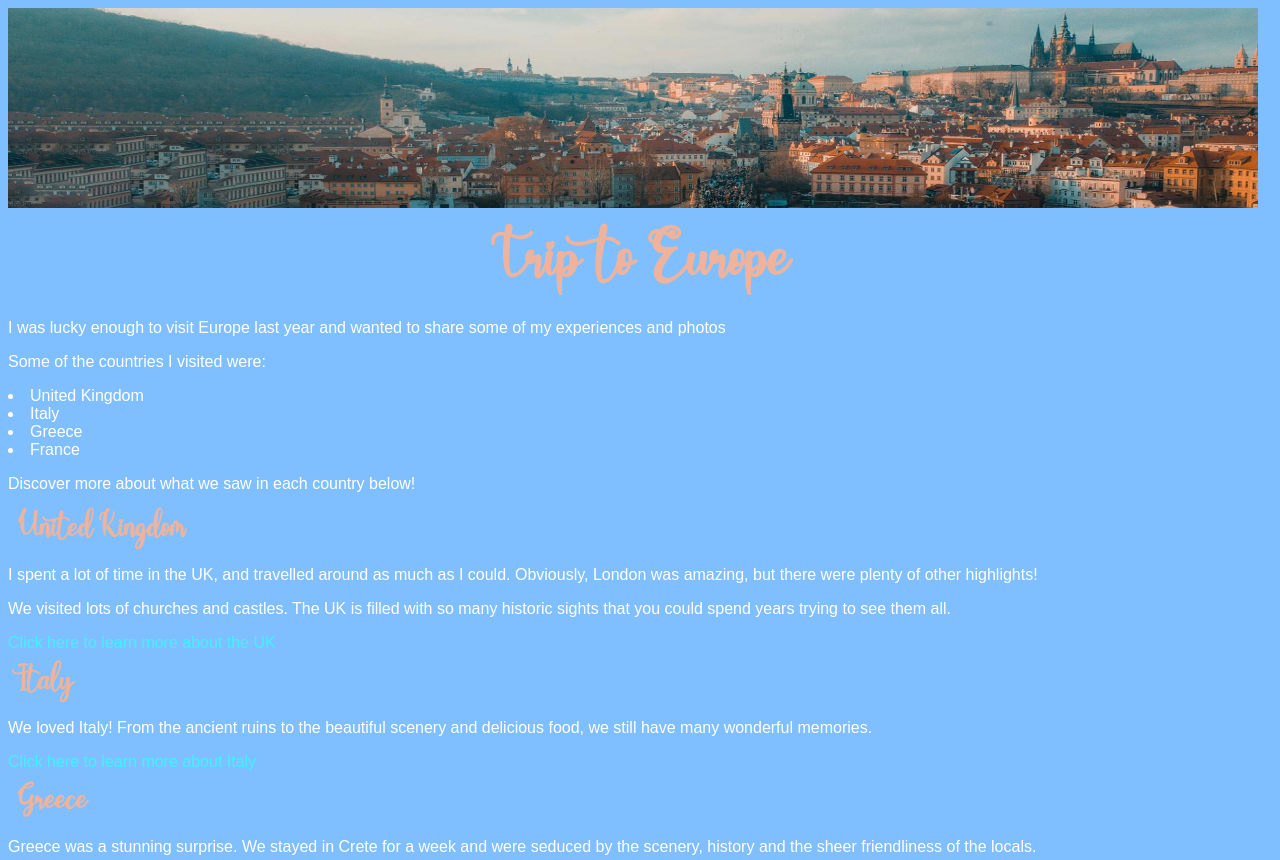
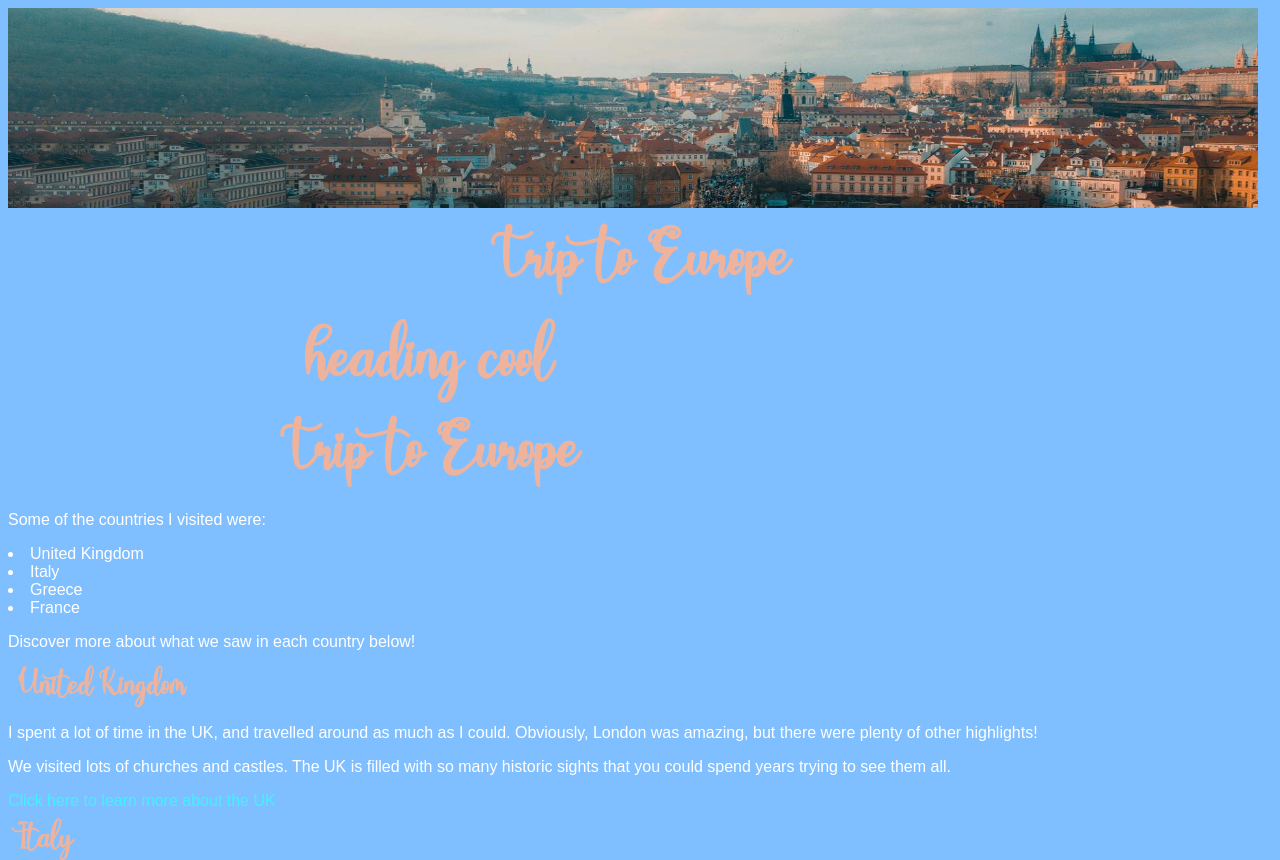
Before and after one commit to standrewscollege2018/2020-year-11-web-design-classwork-mco6219, a PHP site: page / in a window 1280 px wide. Shown: the top 860 px of the page. Run offline with PHP 8.4, Linux system fonts and the light colour scheme.

Commit message:
small changes

```diff
--- a/europe/greece.html
+++ b/europe/greece.html
@@ -6,6 +6,8 @@
     <title>Greece</title>
       <link rel="shortcut icon" type="image/png" href="images/favicon.png"
     </head>
+    <body>
+
 <a href="index.html">Home</a>
 <h1>Greece</h1>
 <p>Greece was our first major trip away, and after a cold half-term in England we were happy to get to the much milder climate of Greece!</p>
@@ -31,3 +33,4 @@
 <img src="images/templezeus.jpg" alt="Temple of Olympian Zeus, Athens">
 
 <p>The Temple of Olympian Zeus towers above you, yet is still dwarved by the Parthenon sitting atop the Acropolis in the backgrounds.</p>
+</body>
--- a/europe/index.html
+++ b/europe/index.html
@@ -12,13 +12,21 @@
   <h1>Trip to Europe</h1>
 
   <body>
-      <p>I was lucky enough to visit Europe last year and wanted to share some of my experiences and photos</p>
+    <div class="col-container">
+      <div class="left-col">
+        <h1>heading cool</h1>
 
+        <div class="right-col">
+          <h1>Trip to Europe</h1>
           <p>Some of the countries I visited were:</p>
           <li>United Kingdom</li>
           <li>Italy</li>
           <li>Greece</li>
           <li>France</li>
+        </div>
+      </div>
+    </div>
+
 
   <p>Discover more about what we saw in each country below!</p>
 
--- a/europe/styles.css
+++ b/europe/styles.css
@@ -4,6 +4,18 @@ font-family: Arial, Verdana, sans-serif;}
 @font-face {font-family: Signature;
   src: url("Bentho.ttf");}
 
+.col-container {
+display: grid;
+  grid-template-columns: 2fr 1fr;
+}
+
+.left-col {
+
+}
+
+.right-col {
+
+}
 h1 {font-family: Signature;
 color: rgb(237, 179, 157);
 margin: 10px;
```
Lines whose indentation alone changed are shown as unchanged.
